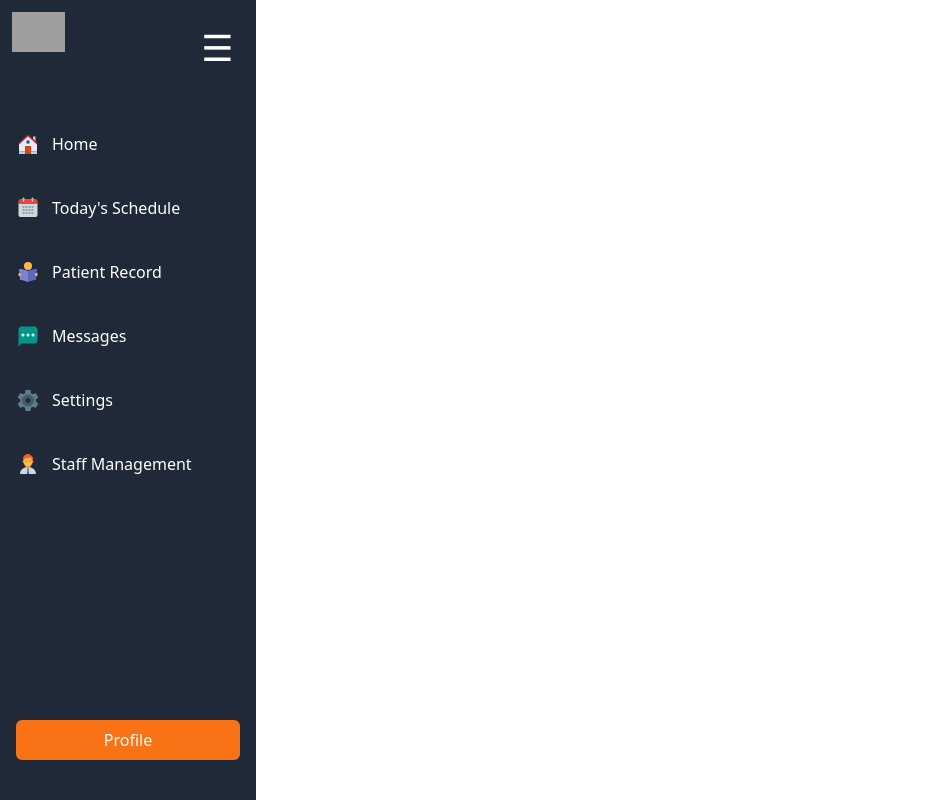
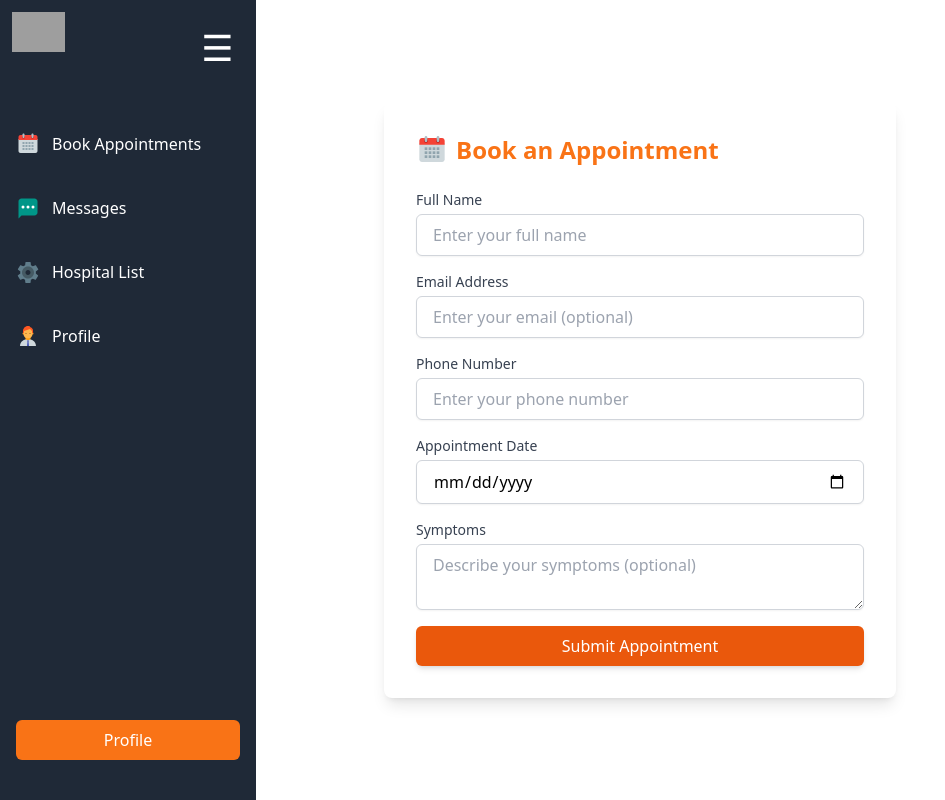
Before and after one commit to Pinti0001/Hospital-Appointment-Management-System, a React (Create React App) app in the folder Frontend/: page /book-appointment in a window 1280 px wide. Shown: the whole page, without its empty margins (0-945 px from the left). Built offline with nearby package versions, Linux system fonts and the light colour scheme; grey boxes are pictures that could not be loaded.

Commit message:
created a form to take input form user

```diff
--- a/Frontend/src/App.js
+++ b/Frontend/src/App.js
@@ -1,20 +1,17 @@
 import './App.css';
 import { Routes, Route } from "react-router-dom"
-import Navbar from "./components/navbar/Navbar";
 import HospitalDashboard from './pages/hospital/HospitalDashboard';
-import BookAppointment from './pages/patient/BookAppointment';
 import Home from './pages/home/Home';
 import UserLogin from './pages/auth/UserLogin';
 import HospitalSignup from './pages/auth/HospitalSignUp';
 import HospitalLogin from './pages/auth/HospitalLogin';
 import UserSignup from './pages/auth/UserSignUp';
-import HospitalNav from './components/navbar/HospitalNav';
+import PatientDashboard from './pages/patient/PatientDashboard';
+import BookAppointment from "./pages/patient/BookAppointment"
 
 function App() {
   return (
     <>
-      {/* <Navbar /> */}
-      <HospitalNav/>
       <Routes>
         <Route path="/" element={<Home />} />
         <Route path="/usersignup" element={<UserSignup />} />
@@ -22,7 +19,8 @@ function App() {
         <Route path="/hospitalsignup" element={<HospitalSignup />} />
         <Route path="/hospitallogin" element={<HospitalLogin />} />
         <Route path="/hospitaldashboard" element={<HospitalDashboard />} />
-        <Route path="/bookappointment" element={<BookAppointment />} />
+        <Route path="/patientdashboard" element={<PatientDashboard />} />
+        <Route path="book-appointment" element ={<BookAppointment/>}/>
 
       </Routes></>
 
--- a/Frontend/src/components/navbar/UserNav.js
+++ b/Frontend/src/components/navbar/UserNav.js
@@ -1,94 +1,99 @@
 import React, { useState } from 'react';
 import { Link } from 'react-router-dom';
+import { FcHome, FcCalendar, FcReading, FcSms, FcSettings, FcManager } from "react-icons/fc";
 
 const UserNav = () => {
-    const [isMenuOpen, setIsMenuOpen] = useState(false);
+    const [isCollapsed, setIsCollapsed] = useState(false);
     const [showDropdown, setShowDropdown] = useState(false);
 
-    const toggleMenu = () => setIsMenuOpen(!isMenuOpen);
+    const toggleSidebar = () => {
+        setIsCollapsed(!isCollapsed);
+    };
 
     return (
-        <nav className="bg-gray-800 p-4 fixed w-full z-50">
-            <div className="max-w-auto mx-5 flex items-center justify-between">
-                <div className="flex-shrink-0">
-                    <Link to="/">
-                        <img src="/logo.png" alt="Logo" className="h-10" />
-                    </Link>
-                </div>
-
-                {/* Desktop Menu */}
-                <div className="hidden sm:flex space-x-8">
-                    <Link to="/" className="text-white hover:text-orange-400">Home</Link>
-                    <Link to="/hospital" className="text-white hover:text-orange-400">Hospital</Link>
-                    <Link to="/service" className="text-white hover:text-orange-400">Service</Link>
-                    <Link to="/notification" className="text-white hover:text-orange-400">Notifications</Link>
-                </div>
-
-                {/* Desktop Login/Signup Button */}
-                <div className="hidden sm:block relative">
-                    <button
-                        onClick={() => setShowDropdown(!showDropdown)}
-                        className="text-white px-4 py-2 rounded-md bg-orange-500 hover:bg-orange-600"
-                    >
-                        Login / Sign Up
-                    </button>
-                    {showDropdown && (
-                        <div className="dropdown absolute right-0 mt-2 w-48 bg-white text-black shadow-lg rounded-md">
-                            <Link to="/hospitallogin" className="block px-4 py-2 hover:bg-gray-200">Hospital Login</Link>
-                            <Link to="/userlogin" className="block px-4 py-2 hover:bg-gray-200">User Login</Link>
-                        </div>
-                    )}
-                </div>
-
-                {/* Hamburger Button */}
-                <div className="sm:hidden flex items-center">
-                    <button
-                        onClick={toggleMenu}
-                        className="text-white focus:outline-none"
-                    >
-                        <svg
-                            className="w-6 h-6"
-                            fill="none"
-                            stroke="currentColor"
-                            viewBox="0 0 24 24"
-                            xmlns="http://www.w3.org/2000/svg"
-                        >
-                            <path
-                                strokeLinecap="round"
-                                strokeLinejoin="round"
-                                strokeWidth="2"
-                                d="M4 6h16M4 12h16M4 18h16"
-                            />
-                        </svg>
-                    </button>
-                </div>
+        <div
+            className={`${isCollapsed ? 'w-16' : 'w-64'
+                } bg-gray-800 text-white h-screen fixed flex flex-col transition-width duration-300`}
+        >
+            {/* Toggle and Logo Section */}
+            <div className="flex items-center space-x-32 p-3">
+                {!isCollapsed && (
+                    <div className="flex-shrink-0 mb-10">
+                        <Link to="/hospitaldashboard">
+                            <img src="/logo.png" alt="Logo" className="h-10" />
+                        </Link>
+                    </div>
+                )}
+                <button
+                    onClick={toggleSidebar}
+                    className="hover:bg-gray-700 text-4xl focus:outline-none p-2 pb-4 rounded"
+                >
+                    ☰
+                </button>
             </div>
 
-            {/* Mobile Menu */}
-            <div className={`md:hidden ${isMenuOpen ? 'block' : 'hidden'} bg-gray-800 p-4`}>
-                <Link to="/" className="block text-white py-2 hover:text-orange-400">Home</Link>
-                <Link to="/hospital" className="block text-white py-2 hover:text-orange-400">Hospital</Link>
-                <Link to="/service" className="block text-white py-2 hover:text-orange-400">Service</Link>
-                <Link to="/notification" className="block text-white py-2 hover:text-orange-400">Notifications</Link>
+            {/* Sidebar Menu Links */}
+            <div className="flex flex-col mt-4 space-y-4">
+                <NavItem
+                    icon={<FcCalendar className="w-6 h-6" />}
+                    text="Book Appointments"
+                    link="/book-appointment"
+                    isCollapsed={isCollapsed}
+                />
+                <NavItem
+                    icon={<FcSms className="w-6 h-6" />}
+                    text="Messages"
+                    link="/messages"
+                    isCollapsed={isCollapsed}
+                />
+                <NavItem
+                    icon={<FcSettings className="w-6 h-6" />}
+                    text="Hospital List"
+                    link="/settings"
+                    isCollapsed={isCollapsed}
+                />
+                <NavItem
+                    icon={<FcManager className="w-6 h-6" />}
+                    text="Profile"
+                    link="/staff"
+                    isCollapsed={isCollapsed}
+                />
+            </div>
 
-                {/* Login / Sign Up Button for Mobile */}
+            {/* Profile/Logout Section */}
+            <div className={`  ${isCollapsed ? 'px-0' : 'px-4'} ${showDropdown && !isCollapsed ? 'mb-32' : ''} mt-auto mb-10 `} >
                 <div className="relative">
                     <button
                         onClick={() => setShowDropdown(!showDropdown)}
                         className="block text-white py-2 px-4 rounded-md bg-orange-500 hover:bg-orange-600 w-full"
                     >
-                        Login / Sign Up
+                        {isCollapsed ? <FcManager className="w-6 h-6 mx-auto" /> : "Profile"}
                     </button>
-                    {showDropdown && (
-                        <div className="dropdown mt-2 w-full bg-white text-black shadow-lg rounded-md">
-                            <Link to="/hospitallogin" className="block px-4 py-2 hover:bg-gray-200">Hospital Login</Link>
-                            <Link to="/userlogin" className="block px-4 py-2 hover:bg-gray-200">User Login</Link>
+                    {!isCollapsed && showDropdown && (
+                        <div className="absolute mt-2 w-full bg-white text-black shadow-lg rounded-md">
+                            <Link to="/profile" className="block px-4 py-2 hover:bg-gray-200">
+                                Profile
+                            </Link>
+                            <Link to="/logout" className="block px-4 py-2 hover:bg-gray-200">
+                                Logout
+                            </Link>
                         </div>
                     )}
                 </div>
             </div>
-        </nav>
+        </div>
     );
 };
 
+const NavItem = ({ icon, text, link, isCollapsed }) => (
+    <Link
+        to={link}
+        className={`flex items-center px-4 py-3 hover:bg-gray-700 ${isCollapsed ? 'justify-center' : ''
+            }`}
+    >
+        {icon}
+        {!isCollapsed && <span className="ml-3">{text}</span>}
+    </Link>
+);
+
 export default UserNav;
--- a/Frontend/src/pages/auth/UserLogin.js
+++ b/Frontend/src/pages/auth/UserLogin.js
@@ -42,7 +42,7 @@ const UserLogin = () => {
       if (response.mobile) localStorage.setItem("mobile", response.mobile);
 
       // Navigate to appointment booking page
-      navigate("/bookappointment");
+      navigate("/patientdashboard");
     } catch (error) {
       alert(error.message || "Login failed");
     }
@@ -52,7 +52,7 @@ const UserLogin = () => {
     <div className="min-h-screen flex items-center justify-center bg-gray-100">
       <div className="bg-white p-6 rounded-lg shadow-md w-96">
         <div className="text-center mb-6">
-          <FaUserCircle size={50} className="text-purple-500 mx-auto" />
+          <FaUserCircle size={50} className="text-orange-500 mx-auto" />
           <h2 className="text-2xl font-bold text-gray-800">User Login</h2>
         </div>
         <form onSubmit={handleSubmit}>
@@ -67,7 +67,7 @@ const UserLogin = () => {
               onChange={handleInputChange}
               required
               placeholder="Enter email or mobile"
-              className="w-full px-4 py-2 border rounded-md focus:outline-none focus:ring-2 focus:ring-purple-500"
+              className="w-full px-4 py-2 border rounded-md focus:outline-none focus:ring-2 focus:ring-orange-500"
             />
           </div>
           <div className="mb-4">
@@ -78,12 +78,12 @@ const UserLogin = () => {
               value={formData.password}
               onChange={handleInputChange}
               required
-              className="w-full px-4 py-2 border rounded-md focus:outline-none focus:ring-2 focus:ring-purple-500"
+              className="w-full px-4 py-2 border rounded-md focus:outline-none focus:ring-2 focus:ring-orange-500"
             />
           </div>
           <button
             type="submit"
-            className="w-full bg-purple-500 text-white py-2 rounded-md hover:bg-purple-600"
+            className="w-full bg-orange-500 text-white py-2 rounded-md hover:bg-orange-600"
           >
             Login
           </button>
--- a/Frontend/src/pages/auth/UserSignUp.js
+++ b/Frontend/src/pages/auth/UserSignUp.js
@@ -42,7 +42,7 @@ const UserSignup = () => {
       if (response.mobile) localStorage.setItem("mobile", response.mobile);
 
       alert("Signup successful!");
-      navigate("/");
+      navigate("/patientdashboard");
     } catch (error) {
       alert(error.message || "Signup failed");
     }
@@ -52,7 +52,7 @@ const UserSignup = () => {
     <div className="min-h-screen flex items-center justify-center bg-gray-100">
       <div className="bg-white p-6 rounded-lg shadow-md w-96">
         <div className="text-center mb-6">
-          <FaUserPlus size={50} className="text-purple-500 mx-auto" />
+          <FaUserPlus size={50} className="text-orange-500 mx-auto" />
           <h2 className="text-2xl font-bold text-gray-800">User Signup</h2>
         </div>
         <form onSubmit={handleSubmit}>
@@ -64,7 +64,7 @@ const UserSignup = () => {
               value={formData.mobile}
               onChange={handleInputChange}
               placeholder="Enter mobile number (optional)"
-              className="w-full px-4 py-2 border rounded-md focus:outline-none focus:ring-2 focus:ring-purple-500"
+              className="w-full px-4 py-2 border rounded-md focus:outline-none focus:ring-2 focus:ring-orange-500"
             />
           </div>
           <div className="mb-4">
@@ -75,7 +75,7 @@ const UserSignup = () => {
               value={formData.email}
               onChange={handleInputChange}
               placeholder="Enter email (optional)"
-              className="w-full px-4 py-2 border rounded-md focus:outline-none focus:ring-2 focus:ring-purple-500"
+              className="w-full px-4 py-2 border rounded-md focus:outline-none focus:ring-2 focus:ring-orange-500"
             />
           </div>
           <div className="mb-4">
@@ -86,7 +86,7 @@ const UserSignup = () => {
               value={formData.password}
               onChange={handleInputChange}
               required
-              className="w-full px-4 py-2 border rounded-md focus:outline-none focus:ring-2 focus:ring-purple-500"
+              className="w-full px-4 py-2 border rounded-md focus:outline-none focus:ring-2 focus:ring-orange-500"
             />
           </div>
           <div className="mb-4">
@@ -97,12 +97,12 @@ const UserSignup = () => {
               value={formData.confirmPassword}
               onChange={handleInputChange}
               required
-              className="w-full px-4 py-2 border rounded-md focus:outline-none focus:ring-2 focus:ring-purple-500"
+              className="w-full px-4 py-2 border rounded-md focus:outline-none focus:ring-2 focus:ring-orange-500"
             />
           </div>
           <button
             type="submit"
-            className="w-full bg-purple-500 text-white py-2 rounded-md hover:bg-purple-600"
+            className="w-full bg-orange-500 text-white py-2 rounded-md hover:bg-orange-600"
           >
             Signup
           </button>
--- a/Frontend/src/pages/home/Home.js
+++ b/Frontend/src/pages/home/Home.js
@@ -1,10 +1,12 @@
 import React from 'react'
 import HeroSection from '../../components/home/HeroSection'
 import CollabAndSupport from '../../components/home/CollabAndSupport'
+import Navbar from '../../components/navbar/Navbar'
 
 export default function Home() {
   return (
     <>
+     <Navbar />
       <HeroSection/>
       <CollabAndSupport/>
     </>
--- a/Frontend/src/pages/hospital/HospitalDashboard.js
+++ b/Frontend/src/pages/hospital/HospitalDashboard.js
@@ -1,7 +1,9 @@
 import React from 'react'
-
+import HospitalNav from '../../components/navbar/HospitalNav'
 export default function HospitalDashboard() {
   return (
-    <div>HospitalDashboard</div>
+    <div>
+      <HospitalNav/>
+      HospitalDashboard</div>
   )
 }
--- a/Frontend/src/pages/patient/BookAppointment.js
+++ b/Frontend/src/pages/patient/BookAppointment.js
@@ -1,7 +1,115 @@
-import React from 'react'
+import React, { useState } from "react";
+import { FcCalendar, FcSms } from "react-icons/fc";
+import UserNav from "../../components/navbar/UserNav";
 
 export default function BookAppointment() {
+  const [formData, setFormData] = useState({
+    patientName: "",
+    patientEmail: "",
+    patientPhone: "",
+    date: "",
+    symptoms: "",
+  });
+
+  const handleChange = (e) => {
+    const { name, value } = e.target;
+    setFormData((prev) => ({ ...prev, [name]: value }));
+  };
+
+  const handleSubmit = (e) => {
+    e.preventDefault();
+    console.log("Appointment Data:", formData);
+    // Send data to backend (e.g., via API call)
+  };
+
   return (
-    <div>BookAppointment</div>
-  )
+    <div className="">
+   <div className="w-1/4">
+   <UserNav/>
+   </div>
+    <div className="min-h-screen flex items-center justify-center">
+      <div className="bg-white shadow-lg rounded-lg p-8 w-full max-w-lg">
+        <h1 className="text-2xl font-bold text-orange-500 flex items-center space-x-2">
+          <FcCalendar className="w-8 h-8" />
+          <span>Book an Appointment</span>
+        </h1>
+        <form onSubmit={handleSubmit} className="mt-6 space-y-4">
+          {/* Patient Name */}
+          <div>
+            <label className="block text-sm font-medium text-gray-700">Full Name</label>
+            <input
+              type="text"
+              name="patientName"
+              value={formData.patientName}
+              onChange={handleChange}
+              required
+              className="mt-1 block w-full px-4 py-2 border border-gray-300 rounded-md shadow-sm focus:ring-purple-500 focus:border-purple-500"
+              placeholder="Enter your full name"
+            />
+          </div>
+
+          {/* Email */}
+          <div>
+            <label className="block text-sm font-medium text-gray-700">Email Address</label>
+            <input
+              type="email"
+              name="patientEmail"
+              value={formData.patientEmail}
+              onChange={handleChange}
+              className="mt-1 block w-full px-4 py-2 border border-gray-300 rounded-md shadow-sm focus:ring-purple-500 focus:border-purple-500"
+              placeholder="Enter your email (optional)"
+            />
+          </div>
+
+          {/* Phone Number */}
+          <div>
+            <label className="block text-sm font-medium text-gray-700">Phone Number</label>
+            <input
+              type="tel"
+              name="patientPhone"
+              value={formData.patientPhone}
+              onChange={handleChange}
+              required
+              className="mt-1 block w-full px-4 py-2 border border-gray-300 rounded-md shadow-sm focus:ring-purple-500 focus:border-purple-500"
+              placeholder="Enter your phone number"
+            />
+          </div>
+
+          {/* Appointment Date */}
+          <div>
+            <label className="block text-sm font-medium text-gray-700">Appointment Date</label>
+            <input
+              type="date"
+              name="date"
+              value={formData.date}
+              onChange={handleChange}
+              required
+              className="mt-1 block w-full px-4 py-2 border border-gray-300 rounded-md shadow-sm focus:ring-purple-500 focus:border-purple-500"
+            />
+          </div>
+
+          {/* Symptoms */}
+          <div>
+            <label className="block text-sm font-medium text-gray-700">Symptoms</label>
+            <textarea
+              name="symptoms"
+              value={formData.symptoms}
+              onChange={handleChange}
+              className="mt-1 block w-full px-4 py-2 border border-gray-300 rounded-md shadow-sm focus:ring-purple-500 focus:border-purple-500"
+              placeholder="Describe your symptoms (optional)"
+            ></textarea>
+          </div>
+
+          {/* Submit Button */}
+          <button
+            type="submit"
+            className="w-full bg-orange-600 hover:bg-orange-500 text-white py-2 px-4 rounded-md shadow-md transition"
+          >
+            Submit Appointment
+          </button>
+        </form>
+      </div>
+    </div>
+    </div>
+  );
 }
--- /dev/null
+++ b/Frontend/src/pages/patient/PatientDashboard.js
@@ -0,0 +1,9 @@
+import React from 'react'
+import UserNav from '../../components/navbar/UserNav'
+export default function PatientDashboard() {
+  return (
+    <div>
+    <UserNav/>
+    PatientDashboard</div>
+  )
+}
```
Also changed, not shown: Frontend/src/pages/auth/HospitalLogin.js (+4 -4 lines), Frontend/src/pages/auth/HospitalSignUp.js (+11 -11 lines).
